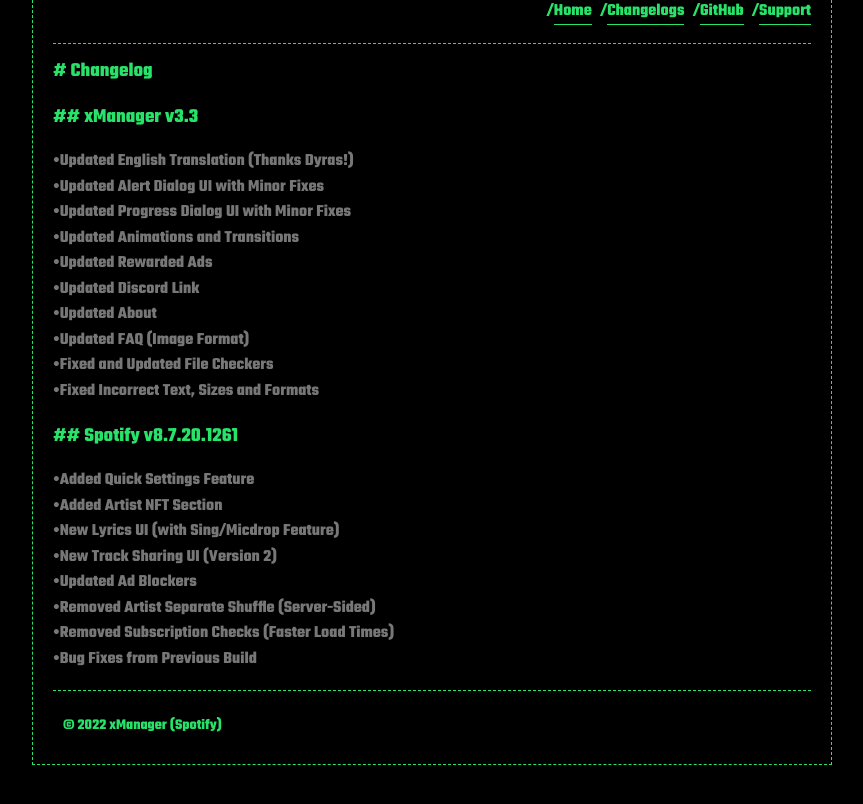
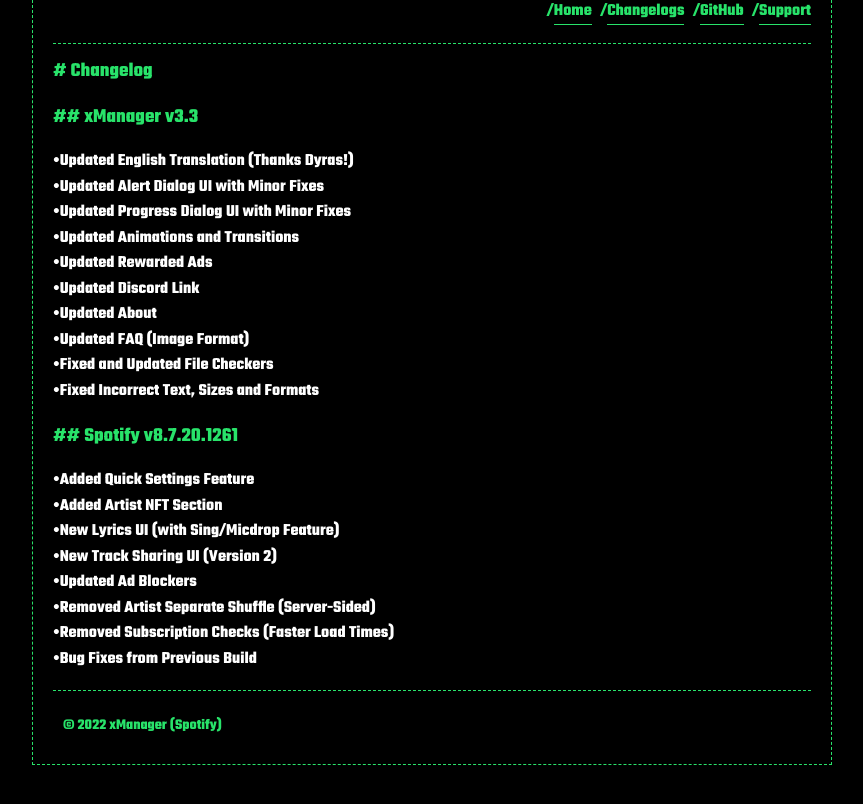
Before and after one commit to xManager-v2/xManager-Spotify-Core, a Jekyll site: the page built from changelog.md, in a window 1280 px wide. Shown: the top 804 px of the page, without its empty margins (208-1071 px from the left). Built offline with Jekyll 4.4.1, drawn with Linux system fonts in a browser that asks for light colours.

Commit message:
Update main.scss

```diff
--- a/css/main.scss
+++ b/css/main.scss
@@ -20,7 +20,7 @@
 $h-color:          #9315c5;
 $h-color:          #b92050; */
 
-$text-color:       #777;
+$text-color:       #fff;
 $background-color: #fdfdfd;
 $brand-color:      #60c17d;
 
```
